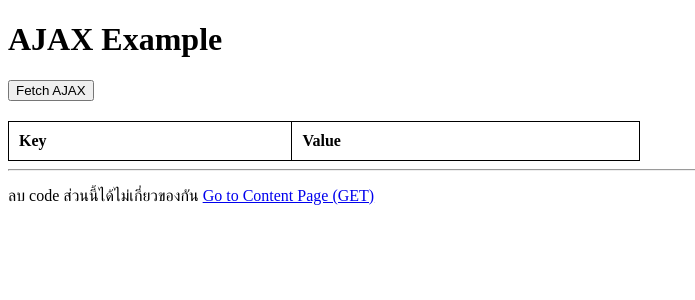
After one commit to lockonzoom/simple-php-router, a PHP site: page /content/views/form.php in a window 1280 px wide. The commit adds this page. Shown: the top 300 px of the page, without its empty margins (0-695 px from the left). Run offline with PHP 8.4, Linux system fonts and the light colour scheme; lists and menus that the app fills with data are empty.

Commit message:
update code

```diff
--- a/controllers/FormController.php
+++ b/controllers/FormController.php
@@ -1,6 +1,6 @@
 <?php
 class FormController {
     public function index() {
-        include 'form.php'; // ไฟล์ฟอร์ม
+        include './views/form.php'; // ไฟล์ฟอร์ม
     }
 }
--- a/controllers/HomeController.php
+++ b/controllers/HomeController.php
@@ -2,6 +2,6 @@
 class HomeController {
     public function index() {
         echo "Welcome to the Home Page!";
-        include('home.php');
+        include('./views/home.php');
     }
 }
--- a/routes.php
+++ b/routes.php
@@ -6,4 +6,6 @@ return [
     '/content' => 'ContentController@index',
     '/content/id/{id}/page/{page}' => 'ContentController@show', // เส้นทางแบบไดนามิก
     '/submit' => 'ContentController@store', // รองรับ POST
+    '/ajax' => 'AjaxController@store', // จัดการ AJAX Request
+    '/ajax-get' => 'AjaxGetController@store', // ajax ส่งค่า GET รับ JSON มาแสดง
 ];
--- /dev/null
+++ b/views/form.php
@@ -0,0 +1,73 @@
+<!DOCTYPE html>
+<html lang="en">
+<head>
+    <meta charset="UTF-8">
+    <meta name="viewport" content="width=device-width, initial-scale=1.0">
+    <title>AJAX Example</title>
+    <script>
+        function fetchAjax() {
+            fetch('http://localhost:8000/ajax') // URL เส้นทางที่กำหนดไว้ใน routes.php
+                .then(response => response.json())
+                .then(data => {
+                    console.log(data);
+                    // เรียกฟังก์ชันแสดงข้อมูลในตาราง
+                    displayTable(data.data);
+                })
+                .catch(error => {
+                    console.error('Error:', error);
+                });
+        }
+
+        function displayTable(data) {
+            const tableBody = document.getElementById('table-body');
+            tableBody.innerHTML = ''; // ล้างข้อมูลเก่าในตาราง
+
+            // แปลงข้อมูลให้เป็น Array เพื่อใช้ Template Literals
+            Object.entries(data).forEach(field => {
+                const row = `
+                    <tr>
+                        <td>${field[0]}</td> <!-- คีย์ เช่น id -->
+                        <td>${field[1]}</td> <!-- ค่า เช่น 456 -->
+                    </tr>
+                `;
+                tableBody.innerHTML += row; // เพิ่มแถวในตาราง
+            });
+        }
+    </script>
+    <style>
+        table {
+            width: 50%;
+            margin-top: 20px;
+            border-collapse: collapse;
+        }
+
+        table, th, td {
+            border: 1px solid black;
+        }
+
+        th, td {
+            padding: 10px;
+            text-align: left;
+        }
+    </style>
+</head>
+<body>
+    <h1>AJAX Example</h1>
+    <button onclick="fetchAjax()">Fetch AJAX</button>
+
+    <table>
+        <thead>
+            <tr>
+                <th>Key</th>
+                <th>Value</th>
+            </tr>
+        </thead>
+        <tbody id="table-body"></tbody> <!-- ตารางที่จะแสดงข้อมูล -->
+    </table>
+
+
+
+    <hr>
+    <p> ลบ code ส่วนนี้ได้ไม่เกี่ยวของกัน  <a href="http://localhost:8000/content/id/5001/page/1">Go to Content Page (GET)</a><br><br></p>
+</body>
+</html>
--- a/home.php
+++ b/views/home.php
@@ -12,12 +12,12 @@
     <a href="http://localhost:8000/content/id/5001/page/1">Go to Content Page (GET)</a><br><br>
 
 
-    <a href="http://localhost:8000/form">Go to Content Page (POST)</a><br><br>
+    <a href="http://localhost:8000/form">Resive JSON Data form AJAX Example</a><br><br>
 
     <!-- ฟอร์มสำหรับ POST -->
     <form action="http://localhost:8000/submit" method="post" style="display: inline;">
-        <input type="hidden" name="name" value="John">
-        <input type="hidden" name="message" value="Hello, this is a test message!">
+        <input type="text" name="name" value="John">
+        <input type="text" name="message" value="Hello, this is a test message!">
         <button type="submit">Go to Submit Page (POST)</button>
     </form>
 </body>
```
Also changed, not shown: controllers/AjaxController.php (added, +25 -0 lines), controllers/AjaxGetController.php (added, +40 -0 lines), controllers/form.php (deleted, +0 -20 lines), README.md.
